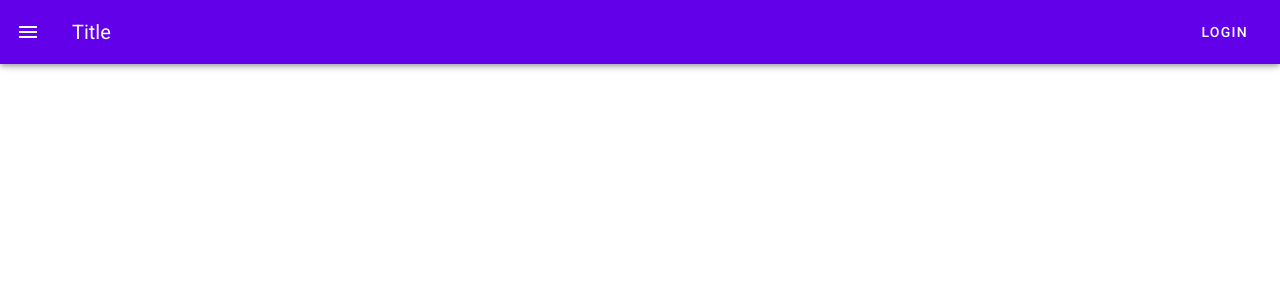
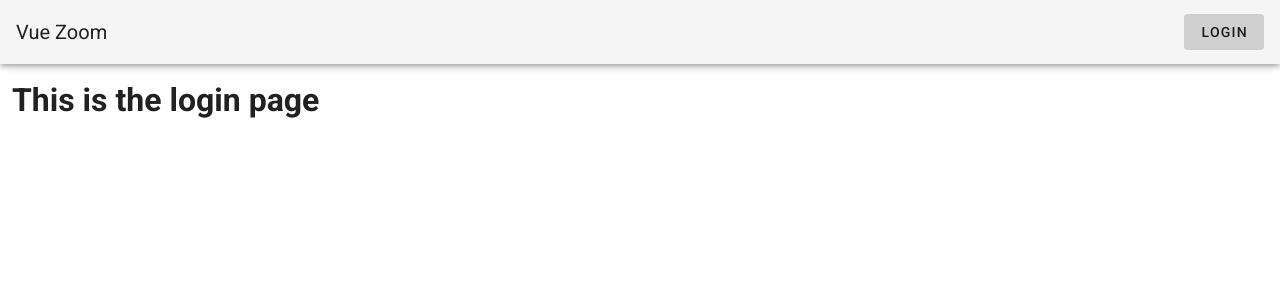
Before and after one commit to kayzkenny/vue-zoom, a Vue app: page /login in a window 1280 px wide. Shown: the top 300 px of the page. Built offline with nearby package versions, Linux system fonts and the light colour scheme.

Commit message:
build: test firebase get

```diff
--- a/src/App.vue
+++ b/src/App.vue
@@ -1,8 +1,10 @@
 <template>
   <v-app>
-    <Navigation />
+    <Navigation/>
     <v-main>
-      <h1>Hello</h1>
+      <v-container fluid>
+      <router-view></router-view>
+    </v-container>
     </v-main>
   </v-app>
 </template>
--- a/src/components/Navigation.vue
+++ b/src/components/Navigation.vue
@@ -1,17 +1,9 @@
 <template>
-    <v-app-bar
-      color="deep-purple accent-4"
-      dark
-      absolute
-    >
-      <v-app-bar-nav-icon></v-app-bar-nav-icon>
-
-      <v-toolbar-title>Title</v-toolbar-title>
-
-      <v-spacer></v-spacer>
-
-      <v-btn icon class="mr-4">
-        Login
-      </v-btn>
+    <v-app-bar app>
+        <v-toolbar-title>Vue Zoom</v-toolbar-title>
+        <v-spacer></v-spacer>
+        <v-btn to="/login" text>
+            Login
+        </v-btn>
     </v-app-bar>
 </template>
--- a/src/views/Home.vue
+++ b/src/views/Home.vue
@@ -1,18 +1,26 @@
 <template>
   <div class="home">
-    <img alt="Vue logo" src="../assets/logo.png">
-    <HelloWorld msg="Welcome to Your Vue.js App"/>
+    <h1>Welcome {{user}}</h1>
   </div>
 </template>
 
 <script>
 // @ is an alias to /src
-import HelloWorld from '@/components/HelloWorld.vue'
+import db from '@/db.js'
 
 export default {
   name: 'Home',
   components: {
-    HelloWorld
+    // HelloWorld
+  },
+  data: function() {
+    return {
+      user: null
+    }
+  },
+  async mounted() {
+    const snapshot = await db.collection('users').doc('ogRmkCUqZGmLmFWCf0pw').get();
+    this.user = snapshot.data().name;
   }
 }
 </script>
--- a/src/views/Login.vue
+++ b/src/views/Login.vue
@@ -1,5 +1,5 @@
 <template>
   <div class="about">
-    <h1>This is an about page</h1>
+    <h1>This is the login page</h1>
   </div>
 </template>
```
Also changed, not shown: 1 other file (tests, documents, lock files or other folders).
